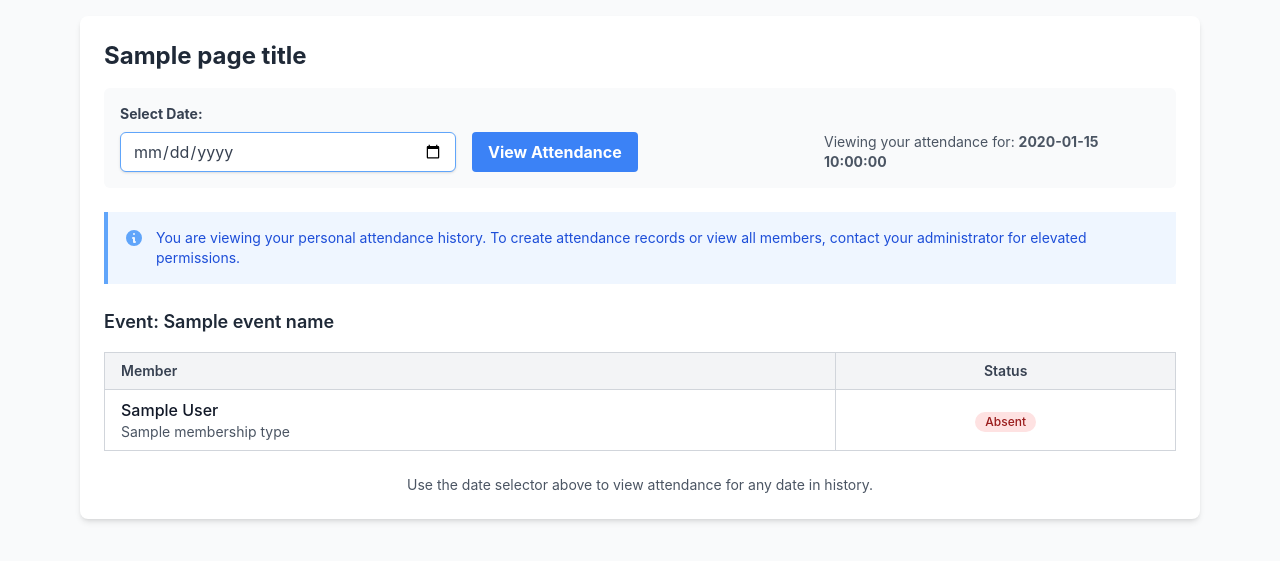
After one commit to sabadmin/Membership, a Flask app: template templates/attendance_history.html in a window 1280 px wide. The commit adds this page. Shown: the top 561 px of the page. Run offline with Flask 3, Linux system fonts and the light colour scheme; the template is opened without the code that fills it: most values are stand-ins (such as "Sample title", 1, 10 or a date in 2020); some libraries are stand-ins or nearby versions.

Commit message:
Attendance permissions v2

```diff
--- /dev/null
+++ b/templates/attendance_history.html
@@ -0,0 +1,180 @@
+{% extends "base.html" %}
+
+{% block title %}{{ tenant_display_name }} - {{ page_title }}{% endblock %}
+
+{% block content %}
+<div class="max-w-6xl mx-auto px-4 py-4">
+    <div class="bg-white p-6 rounded-lg shadow-md">
+        <div class="mb-4">
+            <h1 class="text-2xl font-bold text-gray-800">{{ page_title }}</h1>
+        </div>
+
+        <!-- Date Selection Form -->
+        <form method="POST" class="mb-6">
+            <div class="bg-gray-50 p-4 rounded-md">
+                <div class="grid grid-cols-1 md:grid-cols-3 gap-4 items-end">
+                    <div>
+                        <label for="selected_date" class="block text-gray-700 text-sm font-bold mb-2">Select
+                            Date:</label>
+                        <input type="date" id="selected_date" name="selected_date" value="{{ selected_date }}"
+                            class="shadow appearance-none border rounded w-full py-2 px-3 text-gray-700 leading-tight focus:outline-none focus:shadow-outline border-blue-400">
+                    </div>
+                    <div>
+                        <button type="submit"
+                            class="bg-blue-500 hover:bg-blue-700 text-white font-bold py-2 px-4 rounded transition duration-150">
+                            View Attendance
+                        </button>
+                    </div>
+                    {% if can_view_all %}
+                    <div class="text-sm text-gray-600">
+                        <p>Viewing all members for: <strong>{{ selected_date }}</strong></p>
+                    </div>
+                    {% else %}
+                    <div class="text-sm text-gray-600">
+                        <p>Viewing your attendance for: <strong>{{ selected_date }}</strong></p>
+                    </div>
+                    {% endif %}
+                </div>
+            </div>
+        </form>
+
+        <!-- Permission Notice for Regular Users -->
+        {% if not can_view_all %}
+        <div class="bg-blue-50 border-l-4 border-blue-400 p-4 mb-6">
+            <div class="flex">
+                <div class="flex-shrink-0">
+                    <svg class="h-5 w-5 text-blue-400" xmlns="http://www.w3.org/2000/svg" viewBox="0 0 20 20"
+                        fill="currentColor">
+                        <path fill-rule="evenodd"
+                            d="M18 10a8 8 0 11-16 0 8 8 0 0116 0zm-7-4a1 1 0 11-2 0 1 1 0 012 0zM9 9a1 1 0 000 2v3a1 1 0 001 1h1a1 1 0 100-2v-3a1 1 0 00-1-1H9z"
+                            clip-rule="evenodd"></path>
+                    </svg>
+                </div>
+                <div class="ml-3">
+                    <p class="text-sm text-blue-700">
+                        You are viewing your personal attendance history. To create attendance records or view all
+                        members, contact your administrator for elevated permissions.
+                    </p>
+                </div>
+            </div>
+        </div>
+        {% endif %}
+
+        <!-- Event Information -->
+        {% if event_name %}
+        <div class="mb-4">
+            <h3 class="text-lg font-semibold text-gray-800 mb-2">Event: {{ event_name }}</h3>
+        </div>
+        {% endif %}
+
+        <!-- Attendance Records -->
+        {% if all_users %}
+        <div class="overflow-x-auto">
+            <table class="min-w-full border-collapse border border-gray-300">
+                <thead>
+                    <tr class="bg-gray-100">
+                        <th class="border border-gray-300 px-4 py-2 text-left text-sm font-semibold text-gray-700">
+                            Member</th>
+                        <th class="border border-gray-300 px-4 py-2 text-center text-sm font-semibold text-gray-700">
+                            Status</th>
+                        {% if can_view_all %}
+                        <th class="border border-gray-300 px-4 py-2 text-left text-sm font-semibold text-gray-700">
+                            Company</th>
+                        {% endif %}
+                    </tr>
+                </thead>
+                <tbody>
+                    {% for user in all_users %}
+                    <tr class="{% if loop.index % 2 == 0 %}bg-gray-50{% endif %}">
+                        <td class="border border-gray-300 px-4 py-2">
+                            <div class="font-medium text-gray-900">
+                                {{ user.first_name or '' }} {{ user.last_name or '' }}
+                                {% if not user.first_name and not user.last_name %}
+                                {{ user.email }}
+                                {% endif %}
+                            </div>
+                            {% if user.membership_type %}
+                            <div class="text-sm text-gray-600">{{ user.membership_type.name }}</div>
+                            {% endif %}
+                        </td>
+                        <td class="border border-gray-300 px-4 py-2 text-center">
+                            {% set status = existing_attendance.get(user.id, 'A') %}
+                            {% if status == 'P' %}
+                            <span
+                                class="inline-flex items-center px-2.5 py-0.5 rounded-full text-xs font-medium bg-green-100 text-green-800">
+                                Present
+                            </span>
+                            {% elif status == 'L' %}
+                            <span
+                                class="inline-flex items-center px-2.5 py-0.5 rounded-full text-xs font-medium bg-yellow-100 text-yellow-800">
+                                Late
+                            </span>
+                            {% elif status == 'E' %}
+                            <span
+                                class="inline-flex items-center px-2.5 py-0.5 rounded-full text-xs font-medium bg-blue-100 text-blue-800">
+                                Excused
+                            </span>
+                            {% else %}
+                            <span
+                                class="inline-flex items-center px-2.5 py-0.5 rounded-full text-xs font-medium bg-red-100 text-red-800">
+                                Absent
+                            </span>
+                            {% endif %}
+                        </td>
+                        {% if can_view_all %}
+                        <td class="border border-gray-300 px-4 py-2 text-sm text-gray-600">
+                            {{ user.company or '-' }}
+                        </td>
+                        {% endif %}
+                    </tr>
+                    {% endfor %}
+                </tbody>
+            </table>
+        </div>
+
+        <!-- Summary Statistics -->
+        {% if can_view_all %}
+        <div class="mt-6 grid grid-cols-2 md:grid-cols-4 gap-4">
+            {% set present_count = all_users | selectattr('id', 'in', existing_attendance.keys()) | selectattr('id',
+            'in', (existing_attendance.items() | selectattr('1', 'equalto', 'P') | map(attribute='0') | list)) | list |
+            length %}
+            {% set late_count = all_users | selectattr('id', 'in', existing_attendance.keys()) | selectattr('id', 'in',
+            (existing_attendance.items() | selectattr('1', 'equalto', 'L') | map(attribute='0') | list)) | list | length
+            %}
+            {% set excused_count = all_users | selectattr('id', 'in', existing_attendance.keys()) | selectattr('id',
+            'in', (existing_attendance.items() | selectattr('1', 'equalto', 'E') | map(attribute='0') | list)) | list |
+            length %}
+            {% set absent_count = all_users | length - (present_count + late_count + excused_count) %}
+
+            <div class="bg-green-50 border border-green-200 rounded-lg p-3 text-center">
+                <div class="text-2xl font-bold text-green-800">{{ present_count }}</div>
+                <div class="text-sm text-green-600">Present</div>
+            </div>
+            <div class="bg-yellow-50 border border-yellow-200 rounded-lg p-3 text-center">
+                <div class="text-2xl font-bold text-yellow-800">{{ late_count }}</div>
+                <div class="text-sm text-yellow-600">Late</div>
+            </div>
+            <div class="bg-blue-50 border border-blue-200 rounded-lg p-3 text-center">
+                <div class="text-2xl font-bold text-blue-800">{{ excused_count }}</div>
+                <div class="text-sm text-blue-600">Excused</div>
+            </div>
+            <div class="bg-red-50 border border-red-200 rounded-lg p-3 text-center">
+                <div class="text-2xl font-bold text-red-800">{{ absent_count }}</div>
+                <div class="text-sm text-red-600">Absent</div>
+            </div>
+        </div>
+        {% endif %}
+        {% else %}
+        <div class="text-center py-8">
+            <p class="text-gray-500">No attendance data found for {{ selected_date }}.</p>
+            <p class="text-sm text-gray-400 mt-2">Try selecting a different date.</p>
+        </div>
+        {% endif %}
+
+        <!-- Navigation Help -->
+        <div class="mt-6 text-center text-gray-600">
+            <p class="text-sm">Use the date selector above to view attendance for any date in history.</p>
+        </div>
+    </div>
+</div>
+{% endblock %}
--- a/templates/base.html
+++ b/templates/base.html
@@ -86,6 +86,9 @@
                                 <a href="{{ url_for('members.attendance_review', tenant_id=g.tenant_id) }}"
                                     class="block px-4 py-2 text-sm text-gray-700 hover:bg-gray-100">Review
                                     Attendance</a>
+                                <a href="{{ url_for('members.attendance_history', tenant_id=g.tenant_id) }}"
+                                    class="block px-4 py-2 text-sm text-gray-700 hover:bg-gray-100">Attendance
+                                    History</a>
                             </div>
                         </div>
 
```
Also changed, not shown: app/members/routes.py (+60 -6 lines).
